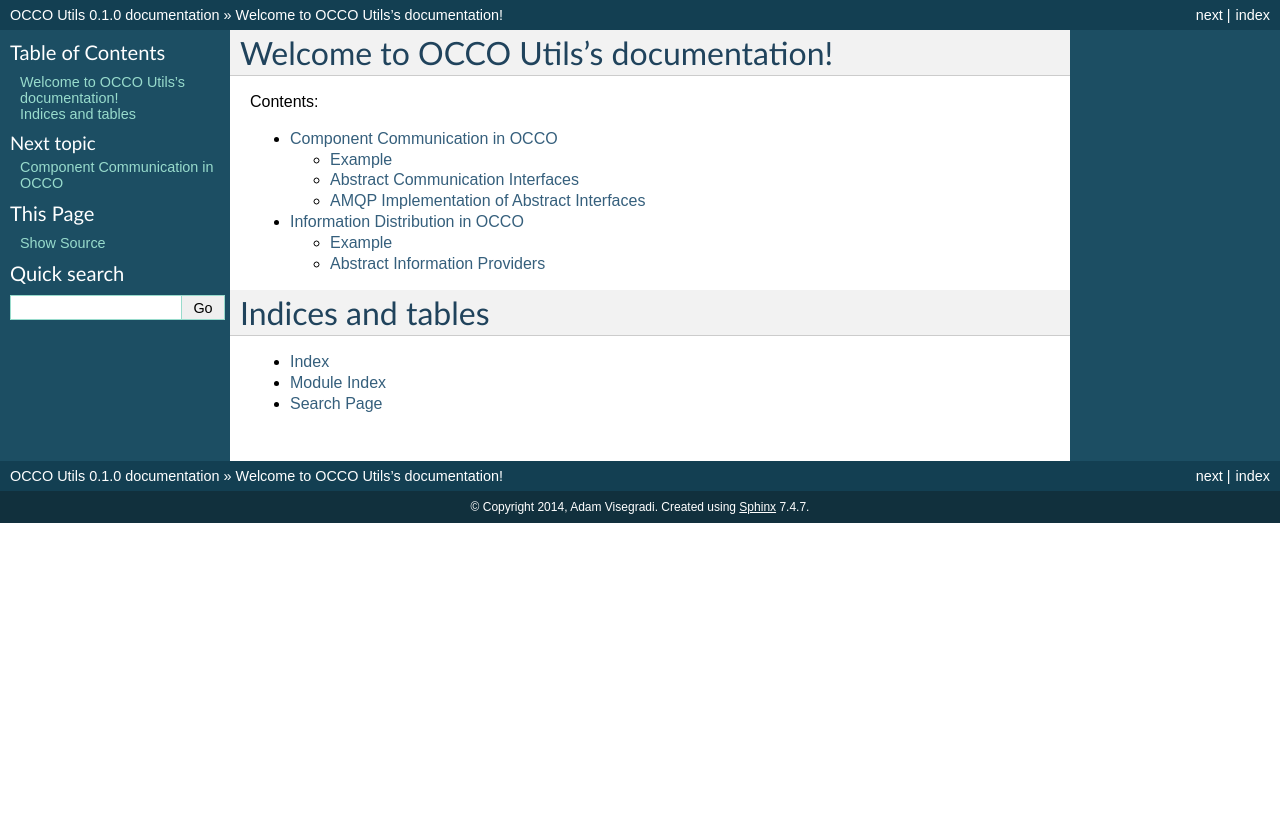
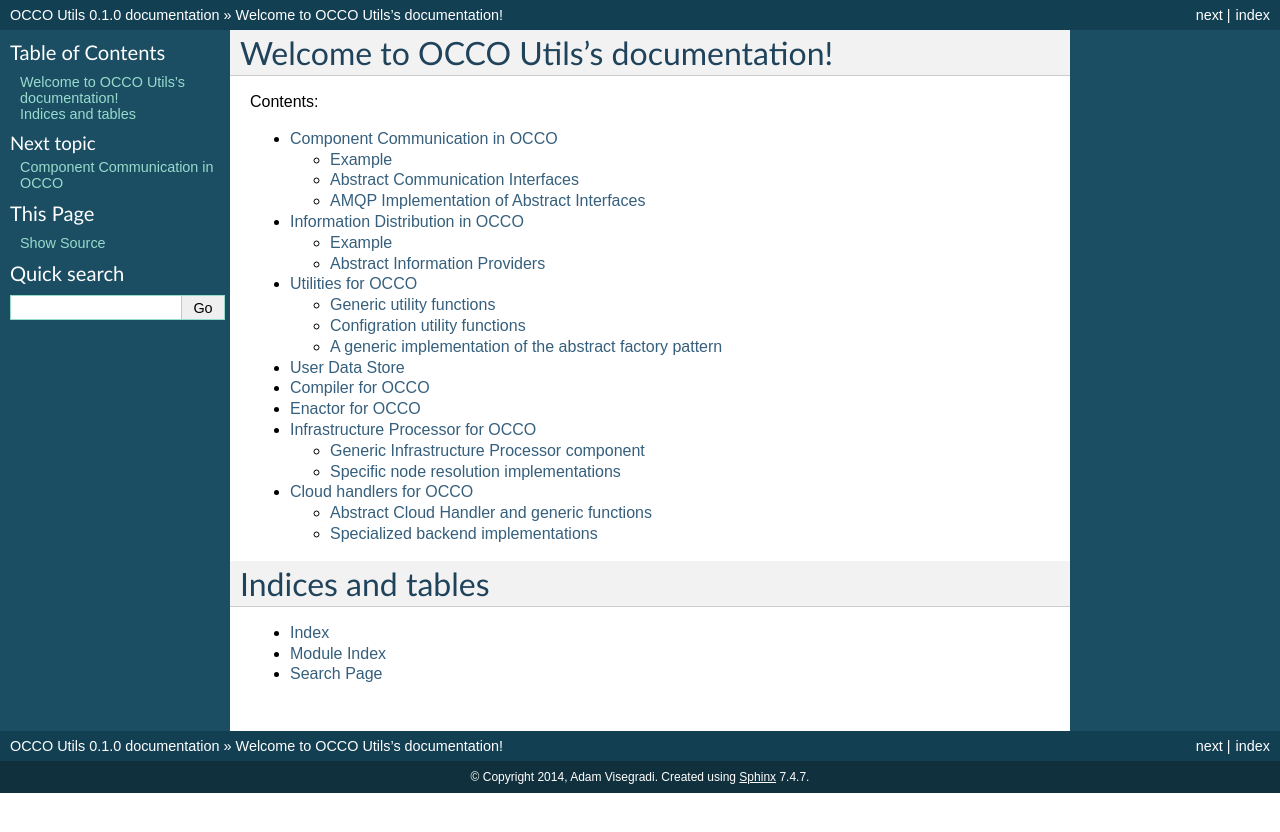
Before and after one commit to occopus/docs, a Sphinx documentation site: the page built from sphinx/source/index.rst, in a window 1280 px wide. Shown: the top 832 px of the page. Built offline with Sphinx 7.4.7, drawn with Linux system fonts in a browser that asks for light colours; formulas are drawn with MathJax 3.

Commit message:
Add skeleton for other components

```diff
--- /dev/null
+++ b/sphinx/source/cloud-handler.rst
@@ -0,0 +1,24 @@
+Cloud handlers for OCCO
+================================
+
+Abstract Cloud Handler and generic functions
+--------------------------------------------
+
+.. automodule:: occo.cloudhandler
+    :members:
+    :special-members:
+
+Specialized backend implementations
+-----------------------------------
+
+### Dummy backend for testing
+
+.. automodule:: occo.cloudhandler.backends.dummy
+    :members:
+    :special-members:
+
+### Boto EC2 backend
+
+.. automodule:: occo.cloudhandler.backends.boto
+    :members:
+    :special-members:
--- /dev/null
+++ b/sphinx/source/compiler.rst
@@ -0,0 +1,6 @@
+Compiler for OCCO
+================================
+
+.. automodule:: occo.compiler
+    :members:
+    :special-members:
--- /dev/null
+++ b/sphinx/source/enactor.rst
@@ -0,0 +1,6 @@
+Enactor for OCCO
+================================
+
+.. automodule:: occo.enactor
+    :members:
+    :special-members:
--- a/sphinx/source/index.rst
+++ b/sphinx/source/index.rst
@@ -13,6 +13,12 @@ Contents:
 
    amqp
    infobroker
+   util
+   uds
+   compiler
+   enactor
+   infrastructure-processor
+   cloud-handler
 
 Indices and tables
 ==================
--- /dev/null
+++ b/sphinx/source/infrastructure-processor.rst
@@ -0,0 +1,16 @@
+Infrastructure Processor for OCCO
+================================
+
+Generic Infrastructure Processor component
+------------------------------------------
+
+.. automodule:: occo.infraprocessor
+    :members:
+    :special-members:
+
+Specific node resolution implementations
+----------------------------------------
+
+.. automodule:: occo.infraprocessor.node_resolution
+    :members:
+    :special-members:
--- /dev/null
+++ b/sphinx/source/uds.rst
@@ -0,0 +1,6 @@
+User Data Store
+===============
+
+.. automodule:: occo.infobroker.uds
+    :members:
+    :special-members:
--- /dev/null
+++ b/sphinx/source/util.rst
@@ -0,0 +1,23 @@
+Utilities for OCCO
+================================
+
+Generic utility functions
+-------------------------
+
+.. automodule:: occo.util
+    :members:
+    :special-members:
+
+Configration utility functions
+------------------------------
+
+.. automodule:: occo.util.config
+    :members:
+    :special-members:
+
+A generic implementation of the abstract factory pattern
+--------------------------------------------------------
+
+.. automodule:: occo.util.factory
+    :members:
+    :special-members:
```
